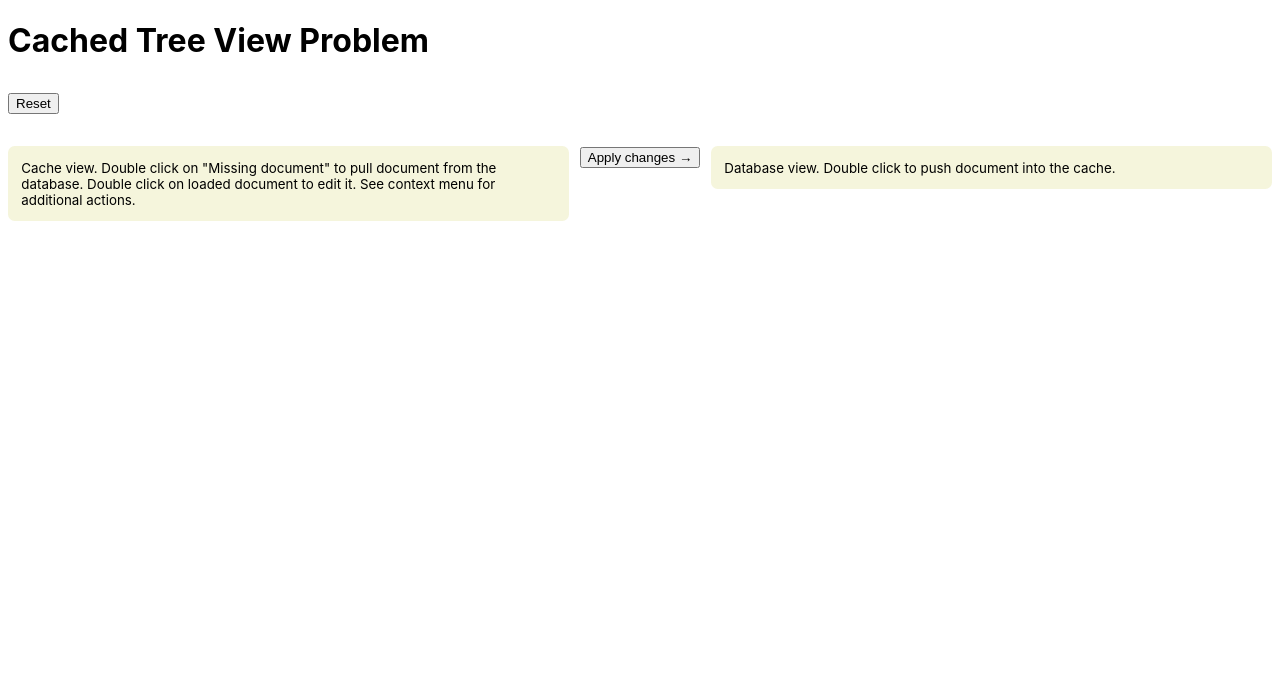
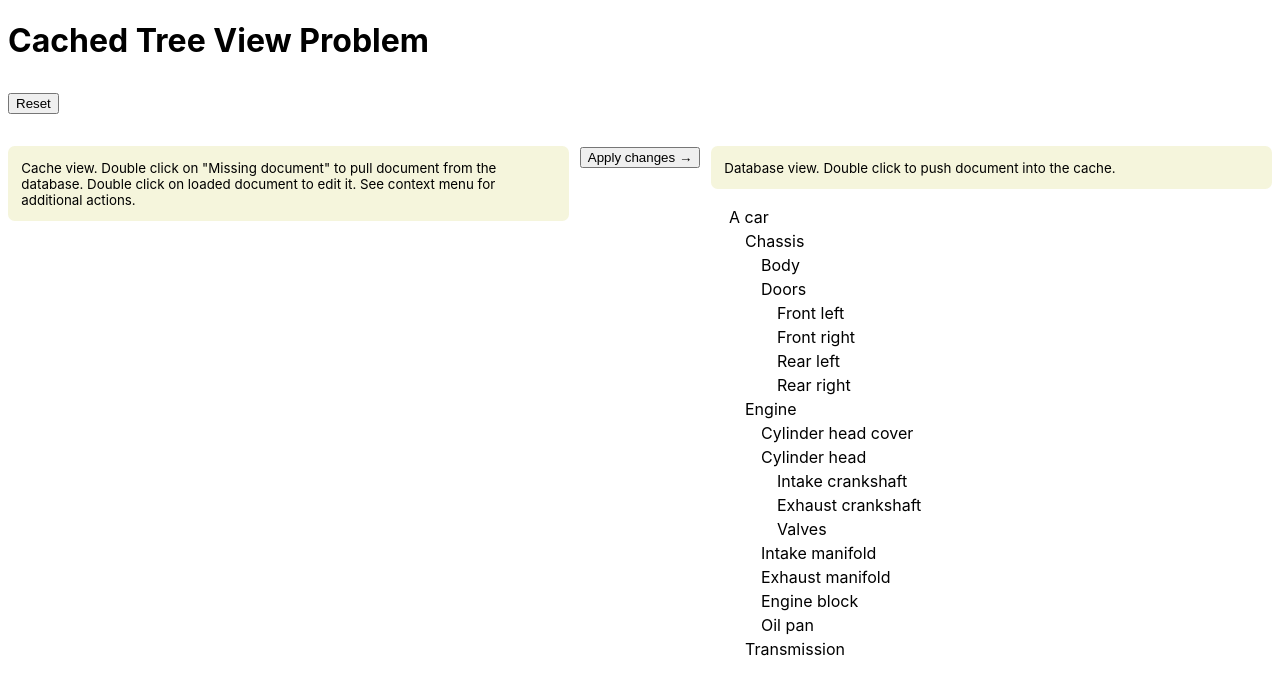
Before and after one commit to skyh/qs-test-problem, a React (Create React App) app: page / in a window 1280 px wide. Shown: the top 694 px of the page. Built offline with nearby package versions, Linux system fonts and the light colour scheme.

Commit message:
Start app with DB inited

```diff
--- a/src/ui/App.tsx
+++ b/src/ui/App.tsx
@@ -22,15 +22,23 @@ const CachedTreeView = CreateCachedTreeView({
     DocumentEditorComponent: DocumentEditor,
 });
 
+function createDefaultStorage() {
+    return InMemoryStorage.create<AppDocument>(defaults);
+}
+
+function createEmptyCache() {
+    return StoragePartialView.create<AppDocument>();
+}
+
 export const App: FC = () => {
-    const [storage, setStorage] = useState(InMemoryStorage.create<AppDocument>());
-    const [cache, setCache] = useState(StoragePartialView.create<AppDocument>());
+    const [storage, setStorage] = useState(createDefaultStorage());
+    const [cache, setCache] = useState(createEmptyCache());
 
     const [hack, setHack] = useState(0); // FIXME: use observables for auto re-render
 
     const onResetClick = useCallback(() => {
-        setStorage(InMemoryStorage.create<AppDocument>(defaults));
-        setCache(StoragePartialView.create<AppDocument>());
+        setStorage(createDefaultStorage());
+        setCache(createEmptyCache());
     }, [setStorage, setCache]);
 
     const onDocumentActivated = useCallback((handle: db.DocumentHandle<AppDocument>) => {
```
